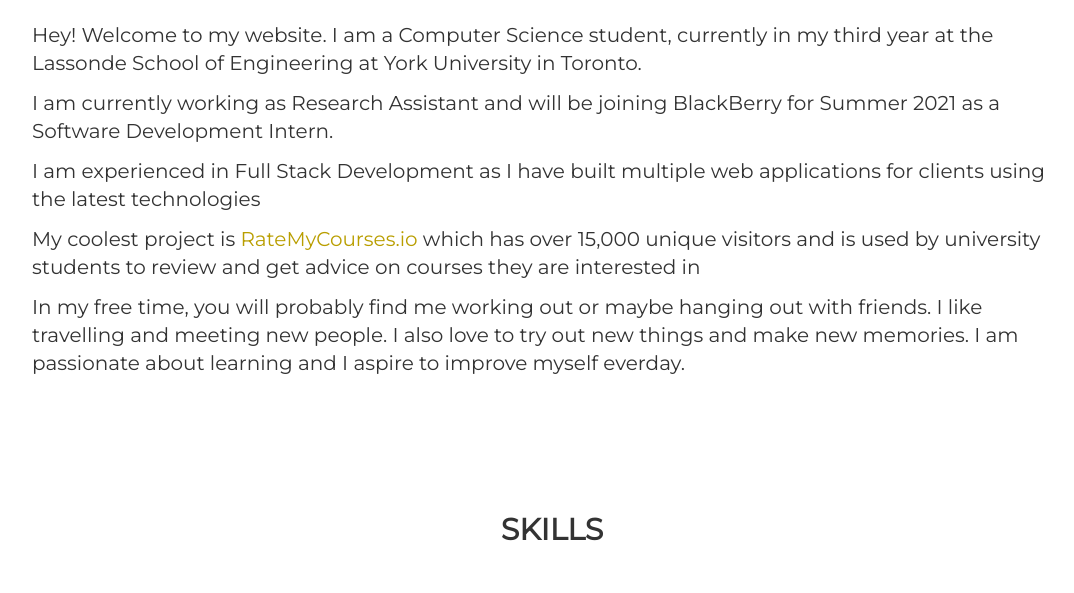
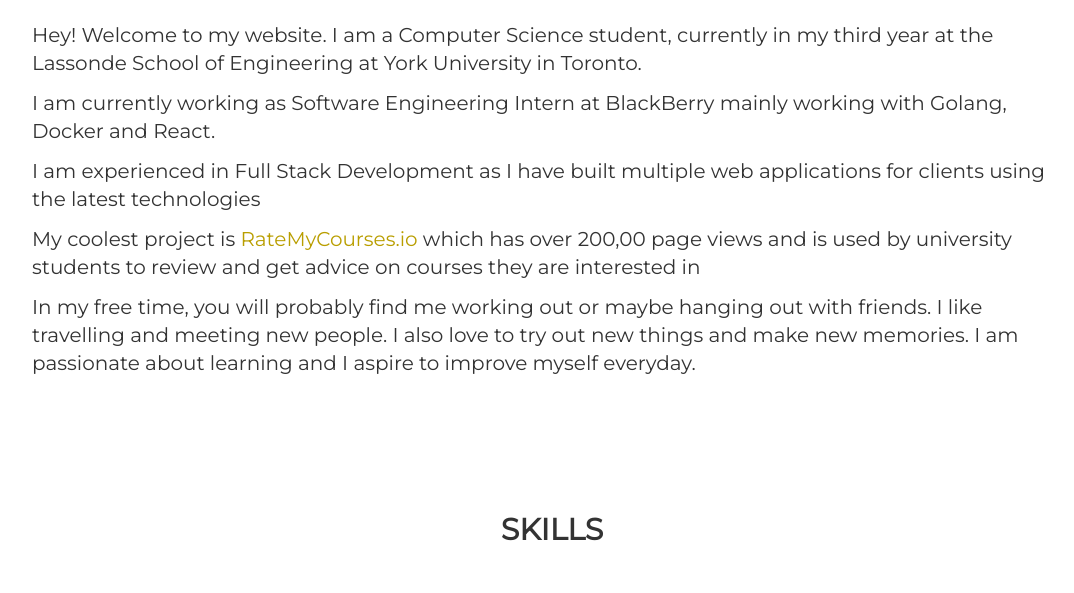
Before and after one commit to yasserelsaid/portfolio_v1, a plain HTML site: page index.html in a window 1280 px wide. Shown: the part 960-1553 px from the top of the page, without its empty margins (88-1162 px from the left). Drawn offline with nearby package versions, Linux system fonts and the light colour scheme.

Commit message:
updated about

```diff
--- a/index.html
+++ b/index.html
@@ -51,7 +51,7 @@
       href="https://fonts.googleapis.com/css?family=Montserrat|Roboto&display=swap"
       rel="stylesheet"
     />
-    <!-- font awsome -->
+    <!-- font awesome -->
     <script
       src="https://kit.fontawesome.com/2d6542cae6.js"
       crossorigin="anonymous"
@@ -169,8 +169,8 @@
           University in Toronto.
         </p>
         <p data-aos="fade-left">
-          I am currently working as Research Assistant and will be joining
-          BlackBerry for Summer 2021 as a Software Development Intern.
+          I am currently working as Software Engineering Intern at BlackBerry
+          mainly working with Golang, Docker and React.
         </p>
         <p data-aos="fade-right">
           I am experienced in Full Stack Development as I have built multiple
@@ -181,14 +181,14 @@
           <a class="my-link" href="https://ratemycourses.io" target="_blank"
             >RateMyCourses.io</a
           >
-          which has over 15,000 unique visitors and is used by university
-          students to review and get advice on courses they are interested in
+          which has over 200,00 page views and is used by university students to
+          review and get advice on courses they are interested in
         </p>
         <p data-aos="fade-right">
           In my free time, you will probably find me working out or maybe
           hanging out with friends. I like travelling and meeting new people. I
           also love to try out new things and make new memories. I am passionate
-          about learning and I aspire to improve myself everday.
+          about learning and I aspire to improve myself everyday.
         </p>
       </div>
     </section>
```
